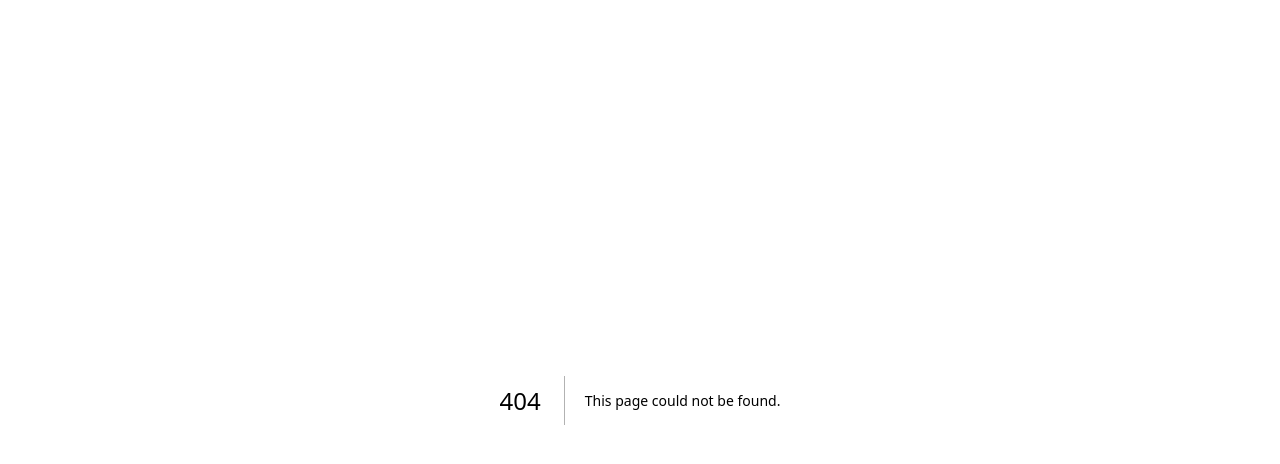
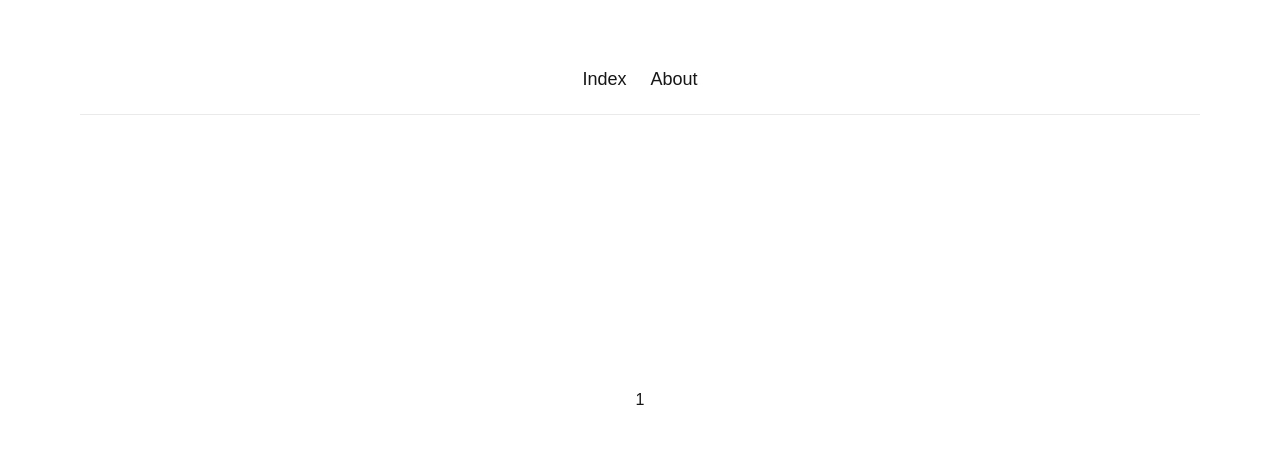
Before and after one commit to tomoaoihana/study-react, a Next.js app: page /post/1 in a window 1280 px wide. Before the commit this address had no page. Shown: the top 464 px of the page. Built offline with nearby package versions, Linux system fonts and the light colour scheme.

Commit message:
🚚 ファイルシステムルーティングを練習

```diff
--- a/src/components/Posts/index.jsx
+++ b/src/components/Posts/index.jsx
@@ -1,4 +1,5 @@
 "use client";
+import Link from "next/link";
 import { usePosts } from "../../hooks/usePosts";
 
 export const Posts = () => {
@@ -23,8 +24,9 @@ export const Posts = () => {
       {data.map((post) => {
         return (
           <li key={post.id}>
-            <h2>{post.title}</h2>
-            <p>{post.body}</p>
+            <Link href={`/post/${post.id}`}>
+              <h2>{post.title}</h2>
+            </Link>
           </li>
         );
       })}
--- /dev/null
+++ b/src/pages/post/[id]/index.jsx
@@ -0,0 +1,20 @@
+"use client";
+
+import { Header } from "src/components/Header";
+import styles from "src/app/page.module.css";
+import { useRouter } from "next/router";
+
+const PostId = () => {
+  const router = useRouter();
+
+  console.log(router.query.id);
+
+  return (
+    <div className={styles.page}>
+      <Header />
+      <div>{router.query.id}</div>
+    </div>
+  );
+};
+
+export default PostId;
```
Also changed, not shown: src/pages/about/index.jsx (renamed from src/pages/about.jsx).
